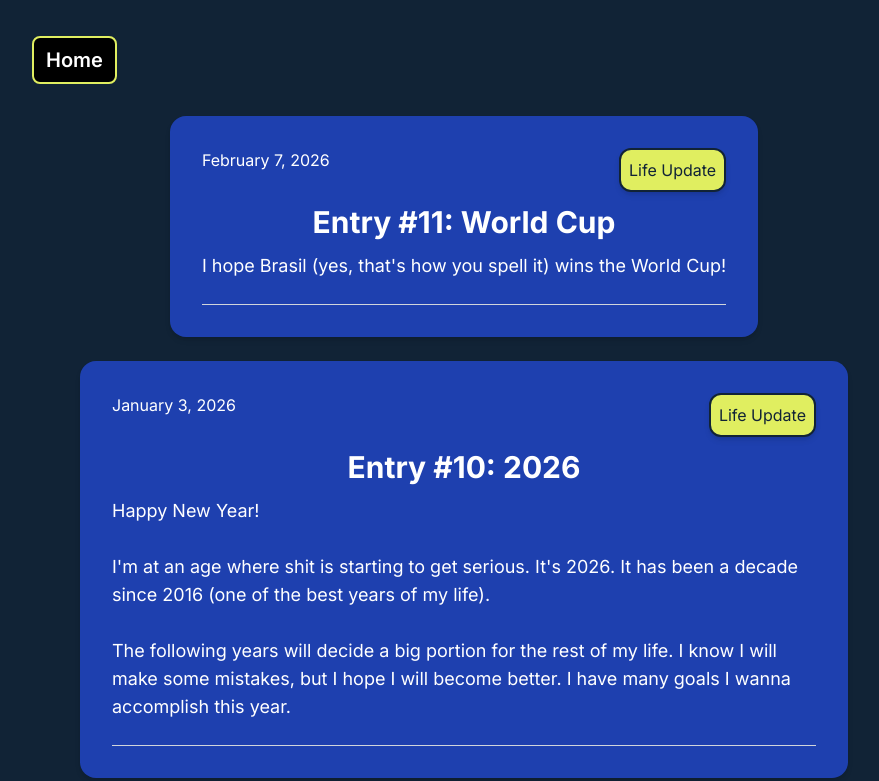
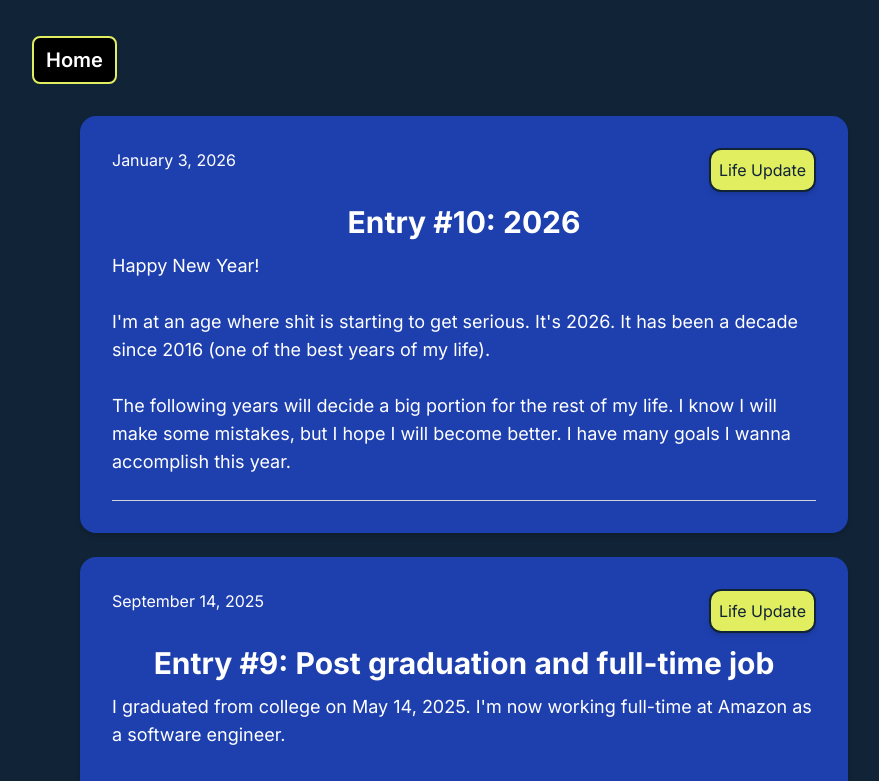
Before and after one commit to DaviZCodes/my-website-bento, a Next.js app: page /blog in a window 1280 px wide. Shown: the top 781 px of the page, without its empty margins (176-1055 px from the left). Built offline with nearby package versions, Linux system fonts and the light colour scheme.

Commit message:
Update BlogPosts.tsx

```diff
--- a/src/app/blog/BlogPosts.tsx
+++ b/src/app/blog/BlogPosts.tsx
@@ -68,13 +68,6 @@ function BlogEntry({
 }
 
 const blogPostEntries = [
-  {
-    datePosted: "February 7, 2026",
-    title: "Entry #11: World Cup",
-    tag: "Life Update",
-    image: "",
-    content: "I hope Brasil (yes, that's how you spell it) wins the World Cup!",
-  },
   {
     datePosted: "January 3, 2026",
     title: "Entry #10: 2026",
```
